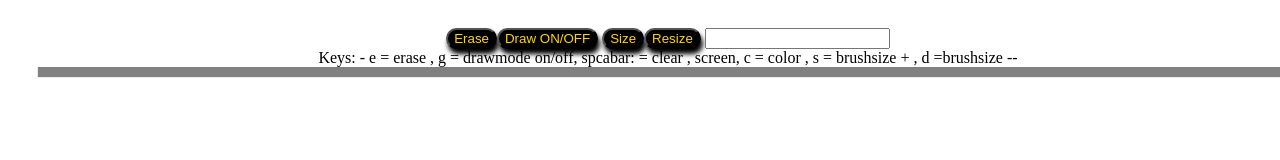
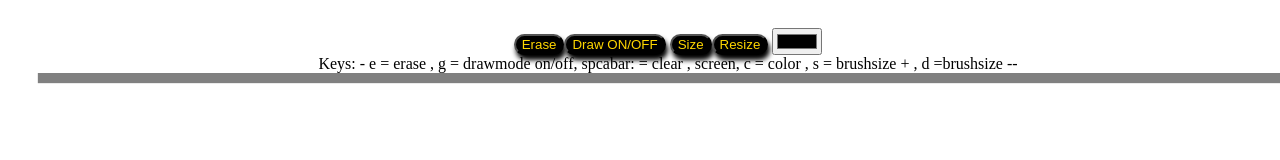
Before and after one commit to aphishek1/script, a plain HTML site: page canvas1.html in a window 1280 px wide. Drawn offline with Linux system fonts and the light colour scheme.

Commit message:
Update canvas1.html

```diff
--- a/canvas1.html
+++ b/canvas1.html
@@ -50,7 +50,7 @@
 
   <div id="bar"><button id="erase">Erase</button><button id="draw">Draw ON/OFF</button>
     <button id="size">Size</button><button id="small">Resize</button>
-      <input type color id="setcolor">
+      <input type ="color" id="setcolor">
 
 </body>
 
```
